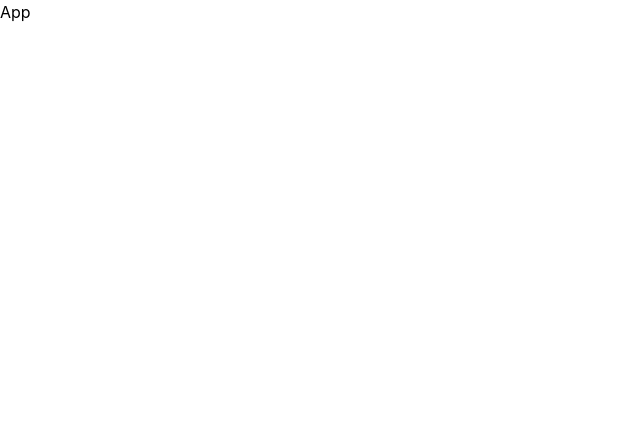
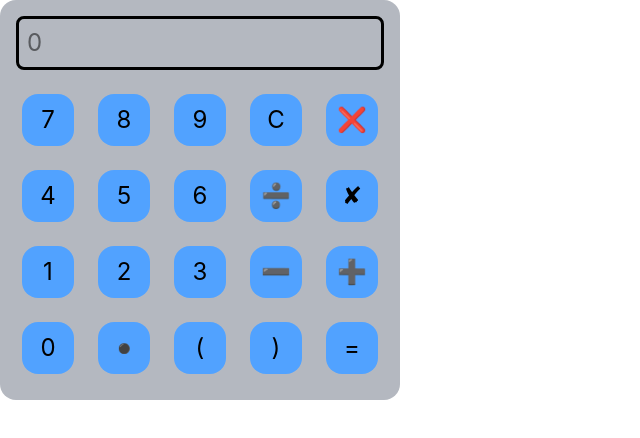
Before and after one commit to sisirsen/Quantix, a React (Vite) app: page / in a window 1280 px wide. Shown: the top 438 px of the page, without its empty margins (0-640 px from the left). Built offline with nearby package versions, Linux system fonts and the light colour scheme.

Commit message:
Structure file of quantix

```diff
--- a/src/App.jsx
+++ b/src/App.jsx
@@ -1,8 +1,70 @@
 import React from 'react'
+import { useState } from 'react'
 
 function App() {
+
   return (
-    <div>App</div>
+      <div className='h-100 w-100 p-4 bg-gray-500/50 rounded-2xl backdrop-blur-2xl '>
+
+        <div><input className='text-black caret-blue-700 text-2xl outline-none border-[3px] p-2 w-full  rounded-lg border-black' type="text" placeholder='0' /></div>
+      <div className='flex flex-wrap mt-6 gap-6 items-center justify-center'>
+
+        <div className='h-13 w-13 flex justify-center items-center rounded-2xl text-2xl cursor-pointer hover:bg-blue-500 bg-blue-400'>7</div>
+
+        <div className='h-13 w-13 flex justify-center items-center rounded-2xl text-2xl cursor-pointer hover:bg-blue-500 bg-blue-400'>8</div>
+
+         <div className='h-13 w-13 flex justify-center items-center rounded-2xl text-2xl cursor-pointer hover:bg-blue-500 bg-blue-400'>9</div>
+
+        <div className='h-13 w-13 flex justify-center items-center rounded-2xl text-2xl cursor-pointer hover:bg-blue-500 bg-blue-400'>C</div>
+
+
+        <div className='h-13 w-13 flex justify-center items-center rounded-2xl text-2xl cursor-pointer hover:bg-blue-500 bg-blue-400'>❌</div>
+
+         <div className='h-13 w-13 flex justify-center items-center rounded-2xl text-2xl cursor-pointer hover:bg-blue-500 bg-blue-400'>4</div>
+
+
+        <div className='h-13 w-13 flex justify-center items-center rounded-2xl text-2xl cursor-pointer hover:bg-blue-500 bg-blue-400'>5</div>
+
+        <div className='h-13 w-13 flex justify-center items-center rounded-2xl text-2xl cursor-pointer hover:bg-blue-500 bg-blue-400'>6</div>
+
+
+        <div className='h-13 w-13 flex justify-center items-center rounded-2xl text-2xl cursor-pointer hover:bg-blue-500 bg-blue-400'>➗</div>
+
+
+
+        <div className='h-13 w-13 flex justify-center items-center rounded-2xl text-2xl cursor-pointer hover:bg-blue-500 bg-blue-400'>✘</div>
+
+
+        <div className='h-13 w-13 flex justify-center items-center rounded-2xl text-2xl cursor-pointer hover:bg-blue-500 bg-blue-400'>1</div>
+
+
+        <div className='h-13 w-13 flex justify-center items-center rounded-2xl text-2xl cursor-pointer hover:bg-blue-500 bg-blue-400'>2</div>
+
+
+        <div className='h-13 w-13 flex justify-center items-center rounded-2xl text-2xl cursor-pointer hover:bg-blue-500 bg-blue-400'>3</div>
+
+
+        <div className='h-13 w-13 flex justify-center items-center rounded-2xl text-2xl cursor-pointer hover:bg-blue-500 bg-blue-400'>➖</div>
+
+        <div className='h-13 w-13 flex justify-center items-center rounded-2xl text-2xl cursor-pointer hover:bg-blue-500 bg-blue-400'>➕</div>
+
+
+        <div className='h-13 w-13 flex justify-center items-center rounded-2xl text-2xl cursor-pointer hover:bg-blue-500 bg-blue-400'>0</div>
+
+
+        <div className='h-13 w-13 flex justify-center items-center rounded-2xl text-[10px] cursor-pointer hover:bg-blue-500 bg-blue-400'>⚫</div>
+
+
+        <div className='h-13 w-13 flex justify-center items-center rounded-2xl text-2xl cursor-pointer hover:bg-blue-500 bg-blue-400'>(</div>
+
+        <div className='h-13 w-13 flex justify-center items-center rounded-2xl text-2xl cursor-pointer hover:bg-blue-500 bg-blue-400'>)</div>
+
+         <div className='h-13 w-13 flex justify-center items-center rounded-2xl text-2xl cursor-pointer hover:bg-blue-500 bg-blue-400'>=</div>
+
+      </div>
+
+
+      </div>
   )
 }
 
```
